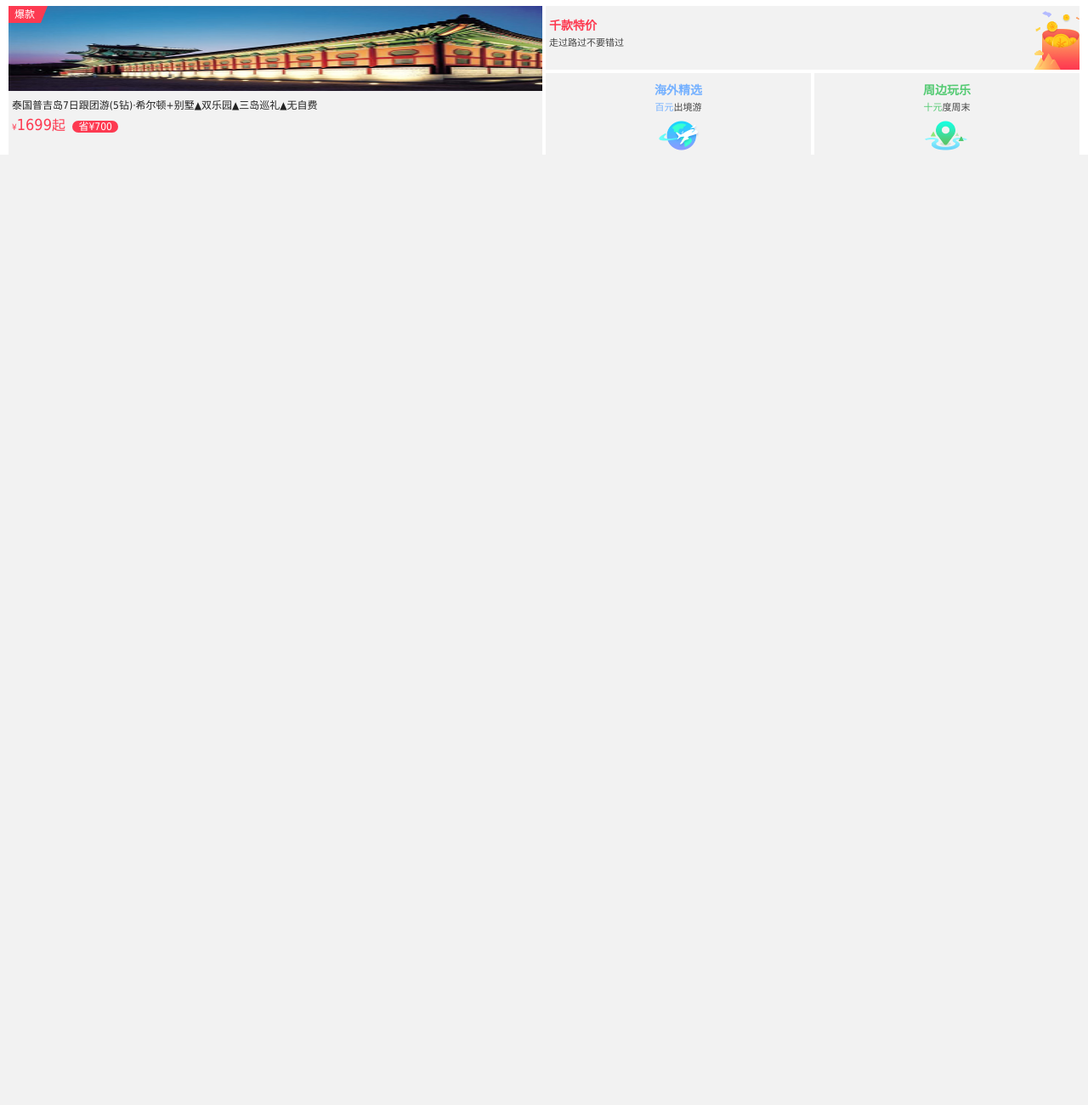
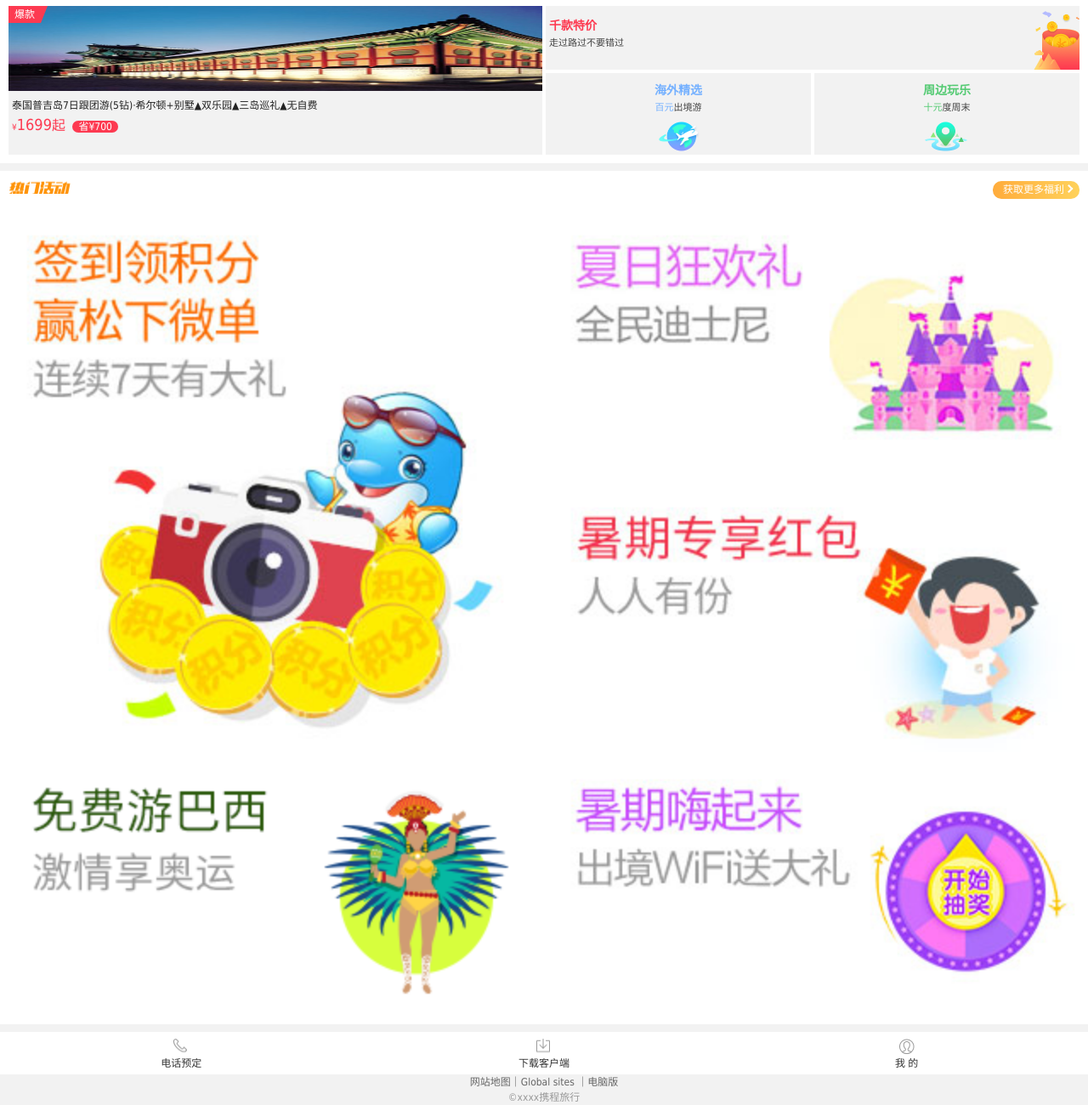
Before and after one commit to fimi2008/html5-study, a plain HTML site: page day05/携程/html/index.html in a window 1280 px wide. Shown: the part 873-2173 px from the top of the page at 85% size. Before the commit the page ends 1055 px from the top, so only its background shows below. Drawn offline with Linux system fonts and the light colour scheme.

Commit message:
全部完成

```diff
--- a/day05/携程/css/index.css
+++ b/day05/携程/css/index.css
@@ -20,7 +20,7 @@ header {
     color: #37aee1;
 }
 
-.user:before, .xc_search_in:before, .nav li:nth-child(5n+1):after {
+.user:before, .xc_search_in:before, .nav li:nth-child(5n+1):after,.tool_cn a:before {
     content: '';
     background: url("../images/icons/un_ico_home_v66.png") 0 0 no-repeat;
     background-size: 104px 328px; /*缩放背景图*/
@@ -356,7 +356,7 @@ header {
     -webkit-transform: translateY(-65%) rotate(-45deg);
 }
 .pro_tmh_info{
-    padding: 0 10px;
+    padding: 0 10px 10px 10px;
 }
 .pro_tmh_info li{
     width: 50%;
@@ -380,9 +380,9 @@ header {
     background-color: #f2f2f2;
     padding-top:8px;
     padding-left:4px;
-    height: 100px;
     box-sizing: border-box;
     -webkit-box-sizing: border-box;
+    height: 75px;
 }
 .tmh_pic img{
     position: absolute;
@@ -468,7 +468,7 @@ header {
 }
 .tmh_b .row{
     width: 50%;
-    height: 95px;
+    height: 96px;
     position: relative;
     text-align: center;
     box-sizing: border-box;
@@ -478,7 +478,9 @@ header {
 .tmh_b .row_in{
     padding-top: 10px;
     background-color: #f2f2f2;
-    height: 95px;
+    height: 96px;
+    box-sizing: border-box;
+    -webkit-box-sizing: border-box;
 }
 .tmh_b .row:nth-child(1){
     padding-right: 2px;
@@ -519,3 +521,70 @@ header {
     float: right;
 }
 /*特卖汇样式结束*/
+
+/*热门活动样式开始*/
+.pro_hot_tit h2{
+    width: 73px;
+    height: 15px;
+    text-indent: -99999px;
+    background-position: 0 -19px;
+}
+.pro_hot_tit .tips{
+    background: -webkit-linear-gradient(left,#ffac3c,#ffd25b);
+    background: linear-gradient(left,#ffac3c,#ffd25b);
+}
+.pro_hot_info li{
+    float: left;
+    width: 50%;
+    height: 100%;
+}
+/*热门活动样式结束*/
+
+/*footer样式开始*/
+footer{
+    margin-top: 9px;
+}
+footer .tool_cn{
+    height: 50px;
+    background-color: #ffffff;
+    box-sizing: border-box;
+    -webkit-box-sizing: border-box;
+}
+.tool_cn a{
+    float: left;
+    height: 100%;
+    width: 33.333333%;
+    text-align: center;
+    line-height: 75px;
+    position: relative;
+    color: #333;
+}
+.tool_cn a:before{
+    width: 18px;
+    height: 18px;
+    position: absolute;
+    left: 50%;
+    transform: translateX(-50%);
+    -webkit-transform: translateX(-50%);
+    top: 8px;
+}
+.tool_cn a:nth-child(1):before{
+    background-position: -60px -154px;
+}
+.tool_cn a:nth-child(2):before{
+    background-position: -60px -174px;
+}
+.tool_cn a:nth-child(3):before{
+    background-position: -60px -310px;
+}
+.tool_ver{
+    text-align: center;
+}
+.tool_ver a{
+    color: #666;
+}
+footer p{
+    text-align: center;
+    color: #999;
+}
+/*footer样式结束*/
--- a/day05/携程/html/index.html
+++ b/day05/携程/html/index.html
@@ -83,7 +83,7 @@
     <!--subnav结束-->
 
     <!--特卖汇开始-->
-    <section class="product pro_tmh">
+    <section class="product">
         <div class="pro_tit pro_tmh_tit">
             <h2>特卖汇</h2>
             <a href="javascript:;" class="tips">领红包再下单</a>
@@ -127,5 +127,39 @@
         </ul>
     </section>
     <!--特卖汇结束-->
+
+    <!--热门活动开始-->
+    <section class="product">
+        <div class="pro_tit pro_hot_tit">
+            <h2>热门活动</h2>
+            <a href="javascript:;" class="tips">获取更多福利</a>
+        </div>
+        <ul class="pro_hot_info clearfix">
+            <li>
+                <a href="javascript:;"><img src="../images/img/jf_ad02.jpg" alt=""></a>
+                <a href="javascript:;"><img src="../images/img/0701AD03_S2.png" alt=""></a>
+            </li>
+            <li>
+                <a href="javascript:;"><img src="../images/img/320_160.jpg" alt=""></a>
+                <a href="javascript:;"><img src="../images/img/hb320160_ad03.jpg" alt=""></a>
+                <a href="javascript:;"><img src="../images/img/wf320_160.jpg" alt=""></a>
+            </li>
+        </ul>
+    </section>
+    <!--热门活动结束-->
+
+    <!--footer开始-->
+    <footer>
+        <div class="tool_cn clearfix">
+            <a href="javascript:;">电话预定</a>
+            <a href="javascript:;">下载客户端</a>
+            <a href="javascript:;">我&nbsp;的</a>
+        </div>
+        <div class="tool_ver">
+            <a href="javascript:;">网站地图</a>｜<a href="javascript:;">Global sites </a>｜<a href="javascript:;">电脑版</a>
+        </div>
+        <p>©xxxx携程旅行</p>
+    </footer>
+    <!--footer结束-->
 </body>
 </html>
```
